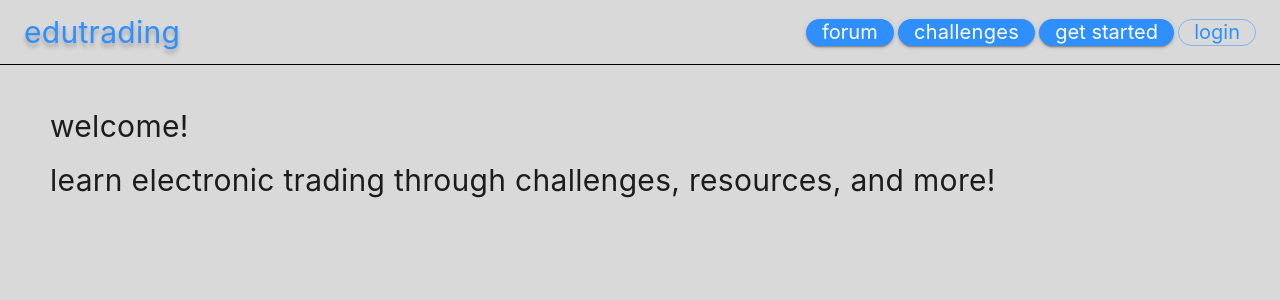
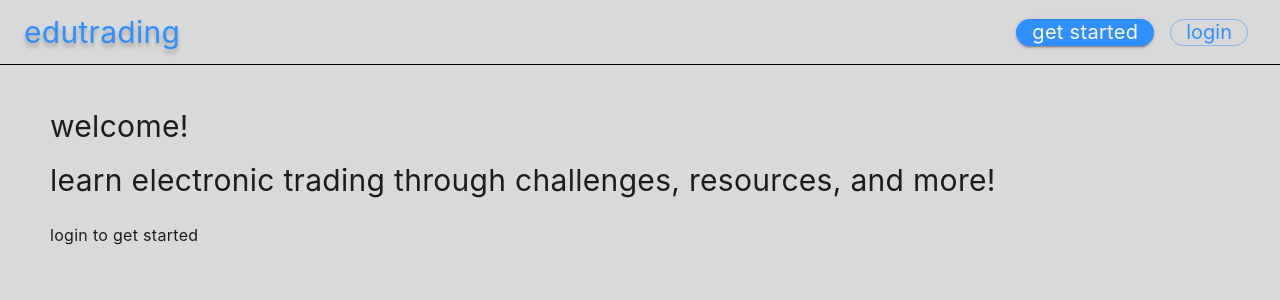
Before and after one commit to bendemers/EETC, a React (Create React App) app in the folder client/: page /home in a window 1280 px wide. Shown: the top 300 px of the page. Built offline with nearby package versions, Linux system fonts and the light colour scheme; a web font is replaced by a local one.

Commit message:
update navbar styling

```diff
--- a/client/src/Home/HomePage.tsx
+++ b/client/src/Home/HomePage.tsx
@@ -1,10 +1,14 @@
 import React from 'react';
 import { Box, Typography } from '@mui/material';
-
+import { useAppSelector } from '../util/redux/hooks';
+import { selectUser } from '../util/redux/userSlice';
 /**
  * The HomePage of the user dashboard. Displays a welcome message, a logout button and a button to promote the user to admin if they are not already an admin. If the user is an admin, the button will navigate them to the admin dashboard. This utilizes redux to access the current user's information.
  */
 function HomePage() {
+  const user = useAppSelector(selectUser);
+  const loggedIn = user.email;
+
   return (
     <Box
       sx={{
@@ -18,6 +22,11 @@ function HomePage() {
       <Typography variant="h2">
         learn electronic trading through challenges, resources, and more!
       </Typography>
+      {loggedIn ? (
+        <Typography>Clone the GitHub Repo to get started</Typography>
+      ) : (
+        <Typography> login to get started</Typography>
+      )}
     </Box>
   );
 }
--- a/client/src/components/NavBar.tsx
+++ b/client/src/components/NavBar.tsx
@@ -10,7 +10,6 @@ import {
   DialogContentText,
   DialogTitle,
   TextField,
-  FormControl,
   Link,
 } from '@mui/material';
 import { Box } from '@mui/system';
@@ -92,26 +91,49 @@ function Navbar() {
           </Typography>
           <Box
             sx={{
-              width: '450px',
               display: 'flex',
               justifyContent: 'space-between',
             }}
           >
-            <Button variant="contained" color="primary">
-              forum
-            </Button>
-            <Button href="/challenges" variant="contained" color="primary">
-              challenges
-            </Button>
-            <Button variant="contained" color="primary">
+            {user.email && (
+              <>
+                <Button sx={{ m: 1 }} variant="contained" color="primary">
+                  forum
+                </Button>
+                <Button
+                  sx={{ m: 1 }}
+                  href="/challenges"
+                  variant="contained"
+                  color="primary"
+                >
+                  challenges
+                </Button>
+              </>
+            )}
+            <Button
+              sx={{ m: 1 }}
+              href="/home"
+              variant="contained"
+              color="primary"
+            >
               get started
             </Button>
             {user.email ? (
-              <Button onClick={handleLogout} variant="outlined" color="primary">
+              <Button
+                sx={{ m: 1 }}
+                onClick={handleLogout}
+                variant="outlined"
+                color="primary"
+              >
                 logout
               </Button>
             ) : (
-              <Button onClick={loginFlow} variant="outlined" color="primary">
+              <Button
+                sx={{ m: 1 }}
+                onClick={loginFlow}
+                variant="outlined"
+                color="primary"
+              >
                 login
               </Button>
             )}
```
